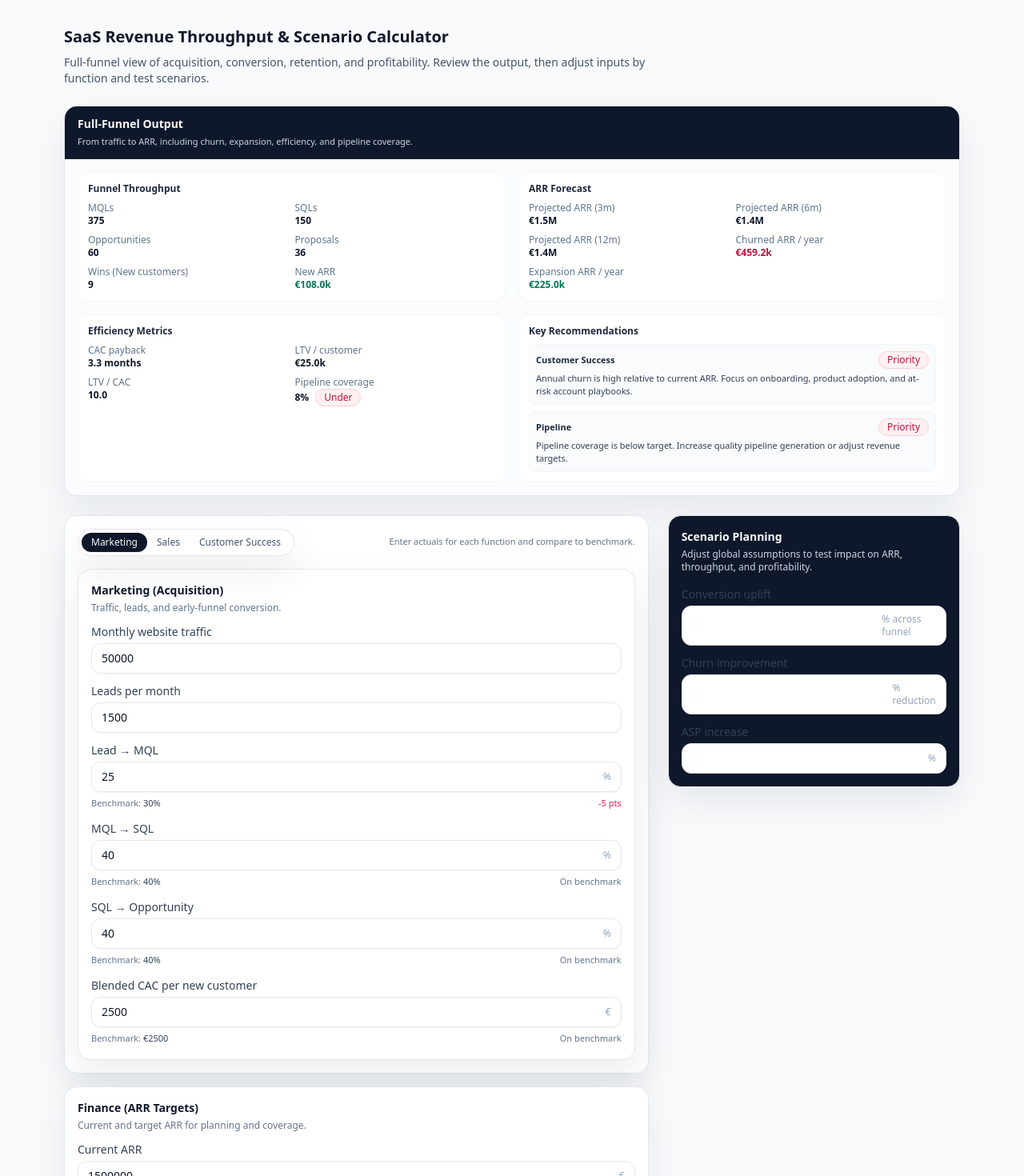
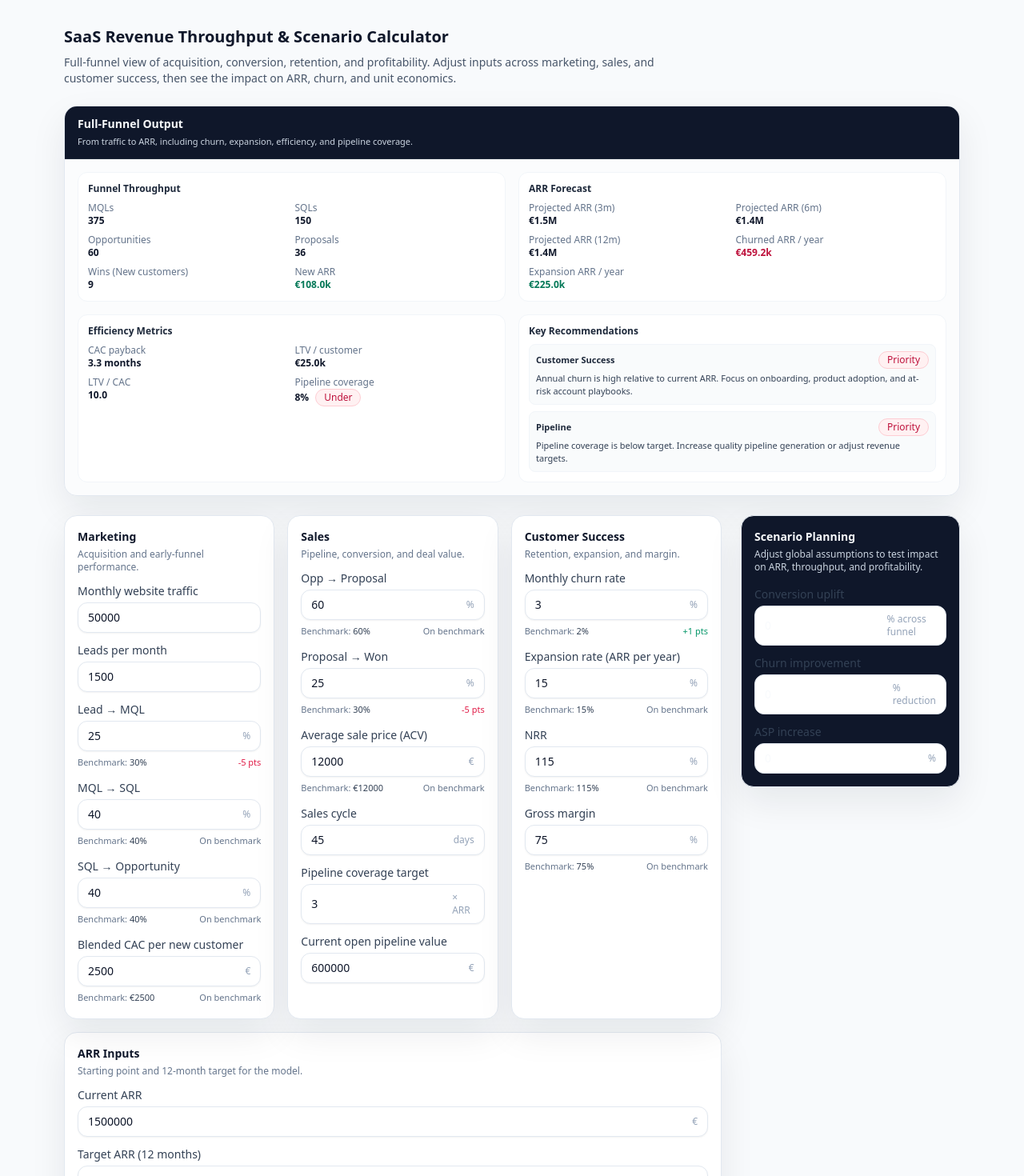
Before and after one commit to powerstephen/saas-throughput-calculator-, a Next.js app: page / in a window 1280 px wide. Shown: the top 1470 px of the page at 80% size. Built offline with nearby package versions, Linux system fonts and the light colour scheme.

Commit message:
Update page.tsx

```diff
--- a/app/page.tsx
+++ b/app/page.tsx
@@ -5,7 +5,6 @@ import InputSection from "@/components/InputSection";
 import NumberInput from "@/components/NumberInput";
 import ScenarioPanel from "@/components/ScenarioPanel";
 import ResultsPanel from "@/components/ResultsPanel";
-import Tabs, { TabKeyType } from "@/components/Tabs";
 import MetricInputWithBenchmark from "@/components/MetricInputWithBenchmark";
 import {
   calculateAll,
@@ -17,9 +16,6 @@ import {
 } from "@/lib/calculations";
 
 export default function Page() {
-  const [activeTab, setActiveTab] =
-    useState<TabKeyType>("marketing");
-
   const [marketing, setMarketing] = useState<MarketingInputs>({
     traffic: 50000,
     leads: 1500,
@@ -57,6 +53,7 @@ export default function Page() {
       aspIncreasePct: 0
     });
 
+  // Benchmarks – tweak as you like
   const marketingBenchmarks = {
     mqlRate: 30,
     sqlRate: 40,
@@ -97,33 +94,26 @@ export default function Page() {
         </h1>
         <p className="max-w-3xl text-sm text-slate-600">
           Full-funnel view of acquisition, conversion,
-          retention, and profitability. Review the output, then
-          adjust inputs by function and test scenarios.
+          retention, and profitability. Adjust inputs across
+          marketing, sales, and customer success, then see the
+          impact on ARR, churn, and unit economics.
         </p>
       </header>
 
-      {/* Full-funnel output at the top */}
+      {/* Full-funnel dashboard at the top */}
       <div className="mb-6">
         <ResultsPanel result={result} />
       </div>
 
-      {/* Inputs + scenarios below */}
-      <div className="grid gap-6 lg:grid-cols-[2fr,1fr]">
-        {/* LEFT COLUMN: Tabs + Inputs + Finance */}
+      {/* Main layout: inputs on the left, scenarios on the right */}
+      <div className="grid gap-6 lg:grid-cols-[3fr,1fr]">
+        {/* LEFT: three columns of inputs + finance */}
         <div className="space-y-4">
-          <section className="rounded-2xl border border-slate-200 bg-white p-4 shadow-soft">
-            <div className="mb-4 flex items-center justify-between gap-2">
-              <Tabs active={activeTab} onChange={setActiveTab} />
-              <div className="text-[11px] text-slate-500">
-                Enter actuals for each function and compare to
-                benchmark.
-              </div>
-            </div>
-
-            {activeTab === "marketing" && (
+          {/* Marketing / Sales / CS side by side */}
+          <div className="grid gap-4 lg:grid-cols-3">
             <InputSection
-                title="Marketing (Acquisition)"
-                subtitle="Traffic, leads, and early-funnel conversion."
+              title="Marketing"
+              subtitle="Acquisition and early-funnel performance."
             >
               <NumberInput
                 label="Monthly website traffic"
@@ -194,12 +184,10 @@ export default function Page() {
                 mode="currency"
               />
             </InputSection>
-            )}
 
-            {activeTab === "sales" && (
             <InputSection
-                title="Sales (Pipeline & Conversion)"
-                subtitle="From opportunity to closed-won and ASP."
+              title="Sales"
+              subtitle="Pipeline, conversion, and deal value."
             >
               <MetricInputWithBenchmark
                 label="Opp → Proposal"
@@ -272,12 +260,10 @@ export default function Page() {
                 }
               />
             </InputSection>
-            )}
 
-            {activeTab === "cs" && (
             <InputSection
-                title="Customer Success (Retention & Expansion)"
-                subtitle="Churn, expansion, and margin profile."
+              title="Customer Success"
+              subtitle="Retention, expansion, and margin."
             >
               <MetricInputWithBenchmark
                 label="Monthly churn rate"
@@ -325,12 +311,12 @@ export default function Page() {
                 mode="percent"
               />
             </InputSection>
-            )}
-          </section>
+          </div>
 
+          {/* Finance – still needed for the forecast, but small and simple */}
           <InputSection
-            title="Finance (ARR Targets)"
-            subtitle="Current and target ARR for planning and coverage."
+            title="ARR Inputs"
+            subtitle="Starting point and 12-month target for the model."
           >
             <NumberInput
               label="Current ARR"
@@ -357,7 +343,7 @@ export default function Page() {
           </InputSection>
         </div>
 
-        {/* RIGHT COLUMN: Scenario panel */}
+        {/* RIGHT: scenario panel */}
         <div className="space-y-4">
           <ScenarioPanel
             scenarios={scenarios}
```
Lines whose indentation alone changed are shown as unchanged.
